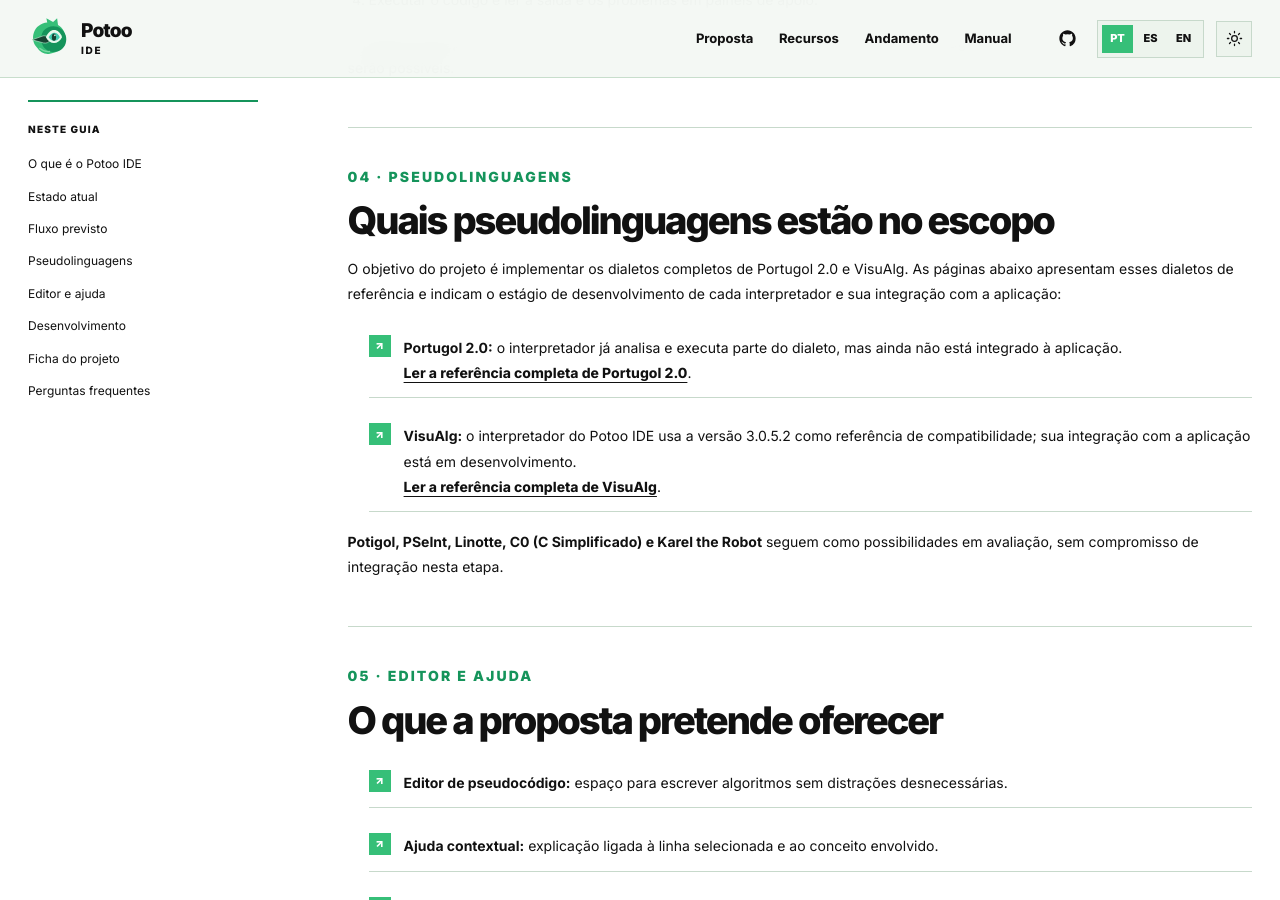
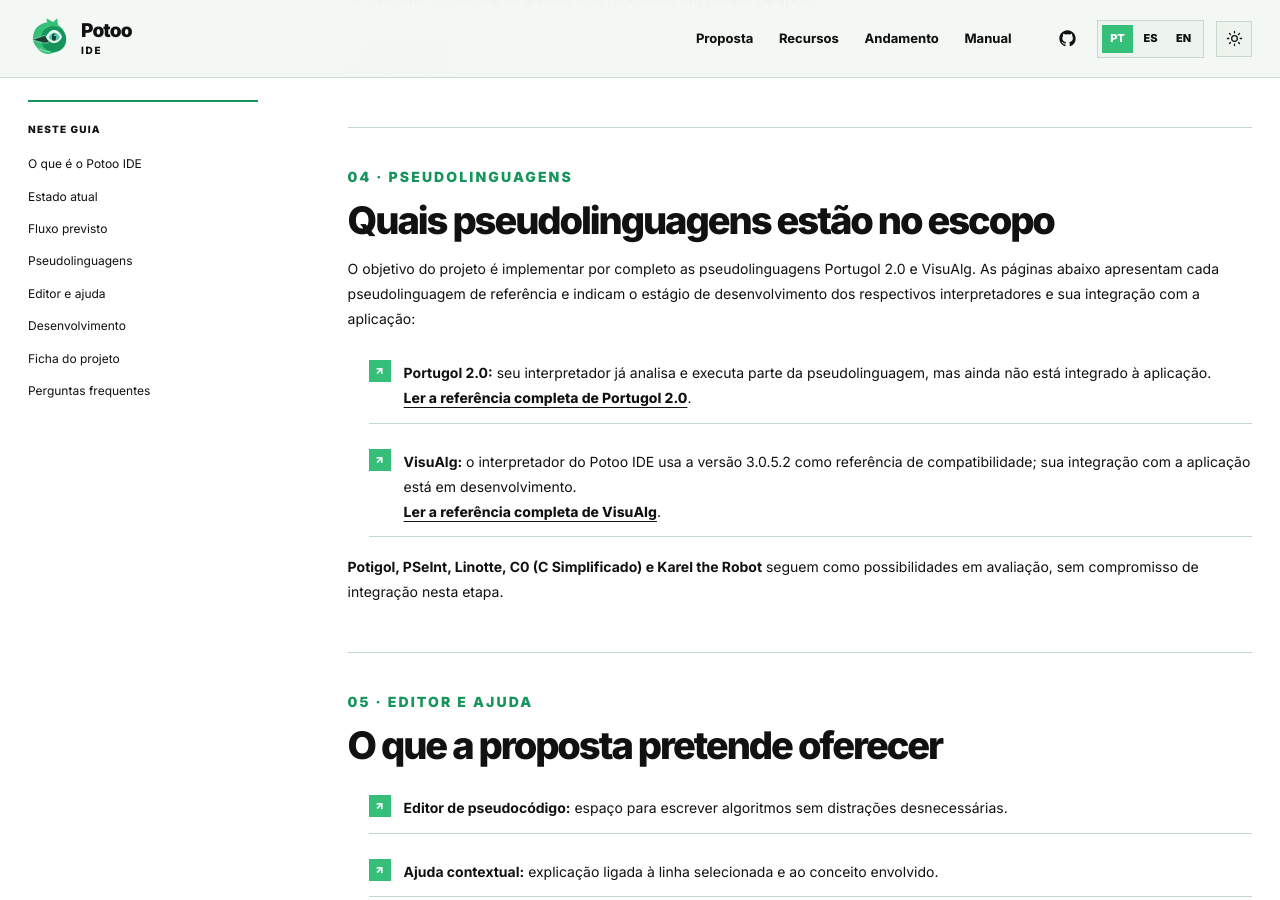
Before and after one commit to diegopn/potoo-site, a Jekyll site: the page built from manual/index.html, in a window 1280 px wide and 900 px high, scrolled down 1519 px. Built offline with Jekyll 4.4.1, drawn with Linux system fonts in a browser that asks for light colours.

Commit message:
Remove remaining dialect wording from manuals

```diff
--- a/en/manual/index.html
+++ b/en/manual/index.html
@@ -78,9 +78,9 @@ body_class: manual-page
         <section id="linguagens">
           <p class="kicker">04 · Pseudolanguages</p>
           <h2>Which pseudolanguages are in scope?</h2>
-          <p>The project aims to implement the complete Portugol 2.0 and VisuAlg dialects. The pages below document these reference dialects and describe each interpreter's development and integration status:</p>
+          <p>The project aims to implement the Portugol 2.0 and VisuAlg pseudolanguages in full. The pages below describe each reference pseudolanguage and outline interpreter development and app integration status:</p>
           <ul class="manual-list">
-            <li><span><strong>Portugol 2.0:</strong> its interpreter already parses and runs part of the dialect, but it is not yet integrated into the app.<br><a href="{{ '/en/manual/portugol/' | relative_url }}">Read the complete Portugol 2.0 reference</a>.</span></li>
+            <li><span><strong>Portugol 2.0:</strong> its interpreter already parses and runs part of the pseudolanguage, but it is not yet integrated into the app.<br><a href="{{ '/en/manual/portugol/' | relative_url }}">Read the complete Portugol 2.0 reference</a>.</span></li>
             <li><span><strong>VisuAlg:</strong> the Potoo IDE interpreter uses version 3.0.5.2 as its compatibility baseline; integration with the app is still in development.<br><a href="{{ '/en/manual/visualg/' | relative_url }}">Read the complete VisuAlg reference</a>.</span></li>
           </ul>
           <p><strong>Potigol, PSeInt, Linotte, C0 (Simplified C), and Karel the Robot</strong> remain possibilities under evaluation, with no commitment to integrate them at this stage.</p>
@@ -121,7 +121,7 @@ body_class: manual-page
           <p class="kicker">08 · FAQ</p>
           <h2>Common questions</h2>
           <details><summary>Can I write programs in Potoo IDE yet?</summary><p>Not yet. Potoo IDE currently opens a welcome window; the editor and algorithm execution are in development.</p></details>
-          <details><summary>Which pseudolanguages are already integrated?</summary><p>Neither interpreter is integrated into the desktop app yet. The Portugol 2.0 and VisuAlg interpreters already cover parts of their respective dialects, but are still in development; Potigol, PSeInt, Linotte, C0 (Simplified C), and Karel the Robot remain under evaluation.</p></details>
+          <details><summary>Which pseudolanguages are already integrated?</summary><p>Neither interpreter is integrated into the desktop app yet. The Portugol 2.0 and VisuAlg interpreters already cover parts of their respective pseudolanguages, but are still in development; Potigol, PSeInt, Linotte, C0 (Simplified C), and Karel the Robot remain under evaluation.</p></details>
           <details><summary>When will the app be ready?</summary><p>The project is still in development and has no announced release date.</p></details>
         </section>
       </article>
--- a/es/manual/index.html
+++ b/es/manual/index.html
@@ -78,9 +78,9 @@ body_class: manual-page
         <section id="linguagens">
           <p class="kicker">04 · Pseudolenguajes</p>
           <h2>Qué pseudolenguajes están en el alcance</h2>
-          <p>El objetivo del proyecto es implementar los dialectos completos de Portugol 2.0 y VisuAlg. Las páginas siguientes presentan esos dialectos de referencia e indican el estado de desarrollo de cada intérprete y su integración con la aplicación:</p>
+          <p>El objetivo del proyecto es implementar por completo los pseudolenguajes Portugol 2.0 y VisuAlg. Las páginas siguientes presentan cada pseudolenguaje de referencia e indican el estado de desarrollo de sus intérpretes y su integración en la aplicación:</p>
           <ul class="manual-list">
-            <li><span><strong>Portugol 2.0:</strong> el intérprete ya analiza y ejecuta parte del dialecto, pero todavía no está integrado en la aplicación.<br><a href="{{ '/es/manual/portugol/' | relative_url }}">Leer la referencia completa de Portugol 2.0</a>.</span></li>
+            <li><span><strong>Portugol 2.0:</strong> su intérprete ya analiza y ejecuta parte del pseudolenguaje, pero todavía no está integrado en la aplicación.<br><a href="{{ '/es/manual/portugol/' | relative_url }}">Leer la referencia completa de Portugol 2.0</a>.</span></li>
             <li><span><strong>VisuAlg:</strong> el intérprete de Potoo IDE usa la versión 3.0.5.2 como referencia de compatibilidad; su integración con la aplicación está en desarrollo.<br><a href="{{ '/es/manual/visualg/' | relative_url }}">Leer la referencia completa de VisuAlg</a>.</span></li>
           </ul>
           <p><strong>Potigol, PSeInt, Linotte, C0 (C simplificado) y Karel the Robot</strong> siguen como posibilidades en evaluación, sin compromiso de integración en esta etapa.</p>
--- a/manual/index.html
+++ b/manual/index.html
@@ -78,9 +78,9 @@ body_class: manual-page
         <section id="linguagens">
           <p class="kicker">04 · Pseudolinguagens</p>
           <h2>Quais pseudolinguagens estão no escopo</h2>
-          <p>O objetivo do projeto é implementar os dialetos completos de Portugol 2.0 e VisuAlg. As páginas abaixo apresentam esses dialetos de referência e indicam o estágio de desenvolvimento de cada interpretador e sua integração com a aplicação:</p>
+          <p>O objetivo do projeto é implementar por completo as pseudolinguagens Portugol 2.0 e VisuAlg. As páginas abaixo apresentam cada pseudolinguagem de referência e indicam o estágio de desenvolvimento dos respectivos interpretadores e sua integração com a aplicação:</p>
           <ul class="manual-list">
-            <li><span><strong>Portugol 2.0:</strong> o interpretador já analisa e executa parte do dialeto, mas ainda não está integrado à aplicação.<br><a href="{{ '/manual/portugol/' | relative_url }}">Ler a referência completa de Portugol 2.0</a>.</span></li>
+            <li><span><strong>Portugol 2.0:</strong> seu interpretador já analisa e executa parte da pseudolinguagem, mas ainda não está integrado à aplicação.<br><a href="{{ '/manual/portugol/' | relative_url }}">Ler a referência completa de Portugol 2.0</a>.</span></li>
             <li><span><strong>VisuAlg:</strong> o interpretador do Potoo IDE usa a versão 3.0.5.2 como referência de compatibilidade; sua integração com a aplicação está em desenvolvimento.<br><a href="{{ '/manual/visualg/' | relative_url }}">Ler a referência completa de VisuAlg</a>.</span></li>
           </ul>
           <p><strong>Potigol, PSeInt, Linotte, C0 (C Simplificado) e Karel the Robot</strong> seguem como possibilidades em avaliação, sem compromisso de integração nesta etapa.</p>
@@ -121,7 +121,7 @@ body_class: manual-page
           <p class="kicker">08 · Perguntas frequentes</p>
           <h2>Dúvidas comuns</h2>
           <details><summary>Já posso programar no Potoo IDE?</summary><p>Ainda não. A aplicação atualmente abre uma janela de boas-vindas; o editor e a execução de algoritmos estão em desenvolvimento.</p></details>
-          <details><summary>Quais pseudolinguagens já estão integradas?</summary><p>Nenhuma está integrada à aplicação desktop. Os interpretadores de Portugol 2.0 e VisuAlg já cobrem partes dos respectivos dialetos, mas ainda estão em desenvolvimento; Potigol, PSeInt, Linotte, C0 (C Simplificado) e Karel the Robot seguem em avaliação.</p></details>
+          <details><summary>Quais pseudolinguagens já estão integradas?</summary><p>Nenhuma está integrada à aplicação desktop. Os interpretadores de Portugol 2.0 e VisuAlg já cobrem partes das respectivas pseudolinguagens, mas ainda estão em desenvolvimento; Potigol, PSeInt, Linotte, C0 (C Simplificado) e Karel the Robot seguem em avaliação.</p></details>
           <details><summary>Quando o aplicativo ficará pronto?</summary><p>O projeto continua em desenvolvimento e ainda não tem uma data de lançamento anunciada.</p></details>
         </section>
       </article>
```
Also changed, not shown: other parts of es/manual/index.html (+1 -1 lines).
